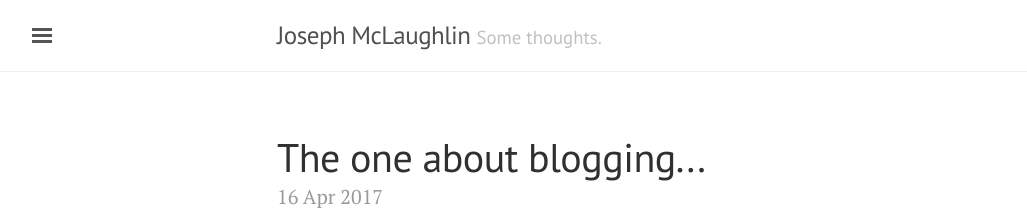
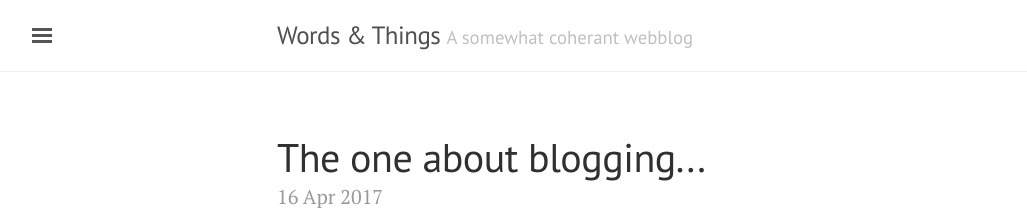
Before and after one commit to mclaughj/mclaughj.github.io, a Jekyll site: the page built from index.html, in a window 1280 px wide. Shown: the top 216 px of the page, without its empty margins (3-1030 px from the left). Built offline with Jekyll 4.4.1, drawn with Linux system fonts in a browser that asks for light colours; the list of posts is cut into pages by our own code.

Commit message:
Updated title/subtitle

```diff
--- a/_config.yml
+++ b/_config.yml
@@ -3,12 +3,12 @@
 # Use of `relative_permalinks` ensures post links from the index work properly.
 
 permalink:           pretty
-paginate: 5
-gems: [jekyll-paginate]
+paginate:            5
+gems:                [jekyll-paginate]
 
 # Setup
-title:               Joseph McLaughlin
-tagline:             'Some thoughts.'
+title:               Words & Things
+tagline:             'A somewhat coherant webblog'
 description:         ''
 url:                 http://josephmclaughl.in
 baseurl:             ''
```
